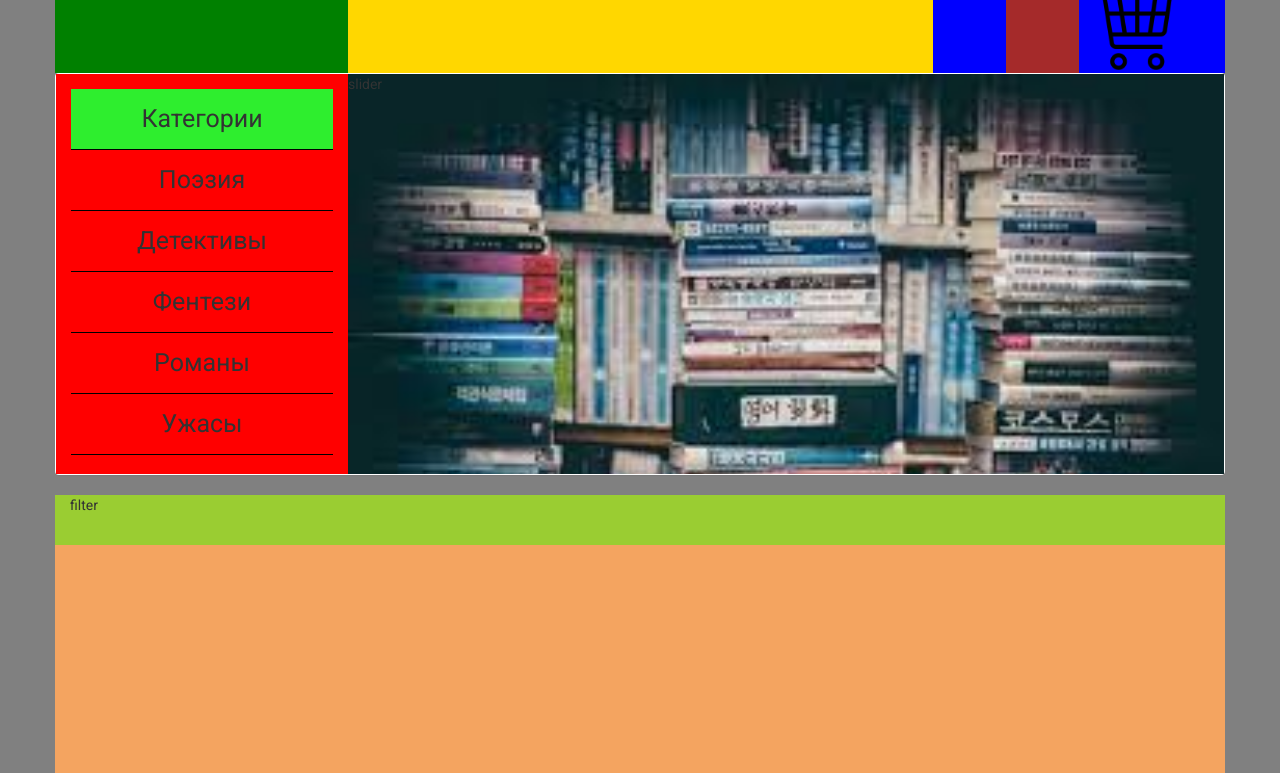
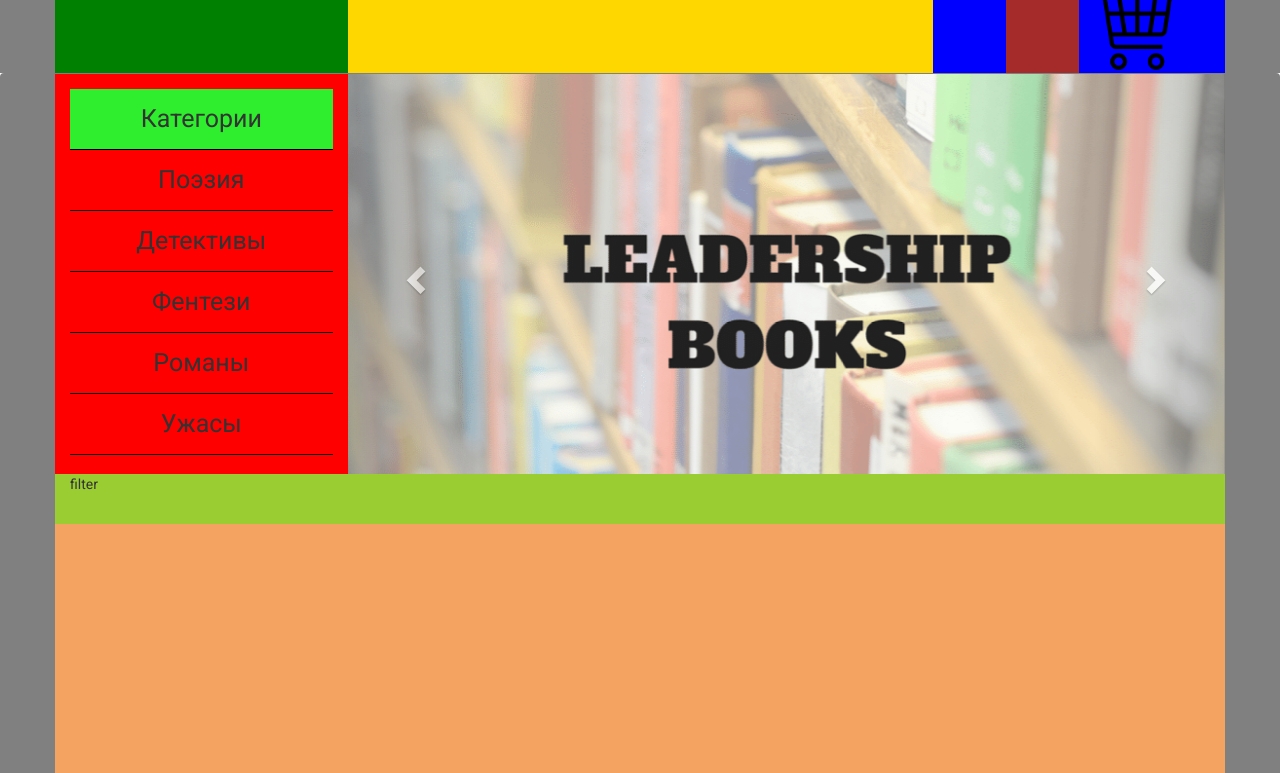
Before and after one commit to dmitriyamelchenko/Books-magazine, a plain HTML site: page index.html in a window 1280 px wide. Shown: the part 27-800 px from the top of the page. Drawn offline with nearby package versions, Linux system fonts and the light colour scheme; no server answers.

```diff
--- a/css/style.css
+++ b/css/style.css
@@ -1,6 +1,6 @@
 * {
     margin:0;
-    padding: 0;
+    padding:0;
     font-family: 'Roboto';
 }
 
@@ -30,6 +30,8 @@
 }
 .basketPanel:hover{
     cursor: hand;
+    height: 600px;
+    width: 100%;
 }
 .basketPanel{
     width: 100%;
@@ -81,11 +83,12 @@
 
 /* <<<<<<<<Slider>>>>>> */
 .slider{
-    background-image: url(../img/slider.jpeg);
-    background-size: cover;
+    padding: 0;
+}
+.carousel {
+    width: 877px;
     height: 400px;
-    margin: 0;
-    padding: 0;
+    overflow: hidden;
 }
 
 /* <<<<<<Filters>>>>>>>>> */
@@ -94,12 +97,11 @@
     height: 50px;
 }
 
-
 /*<<<<<<<<<<<<<<<<<<<<<<<Content>>>>>>>>>>>>>>>>>>>> */
 .content{
     background: sandybrown;
     height: 750px;
-    overflow: hidden;
+    overflow: auto;
 }
 
 
--- a/index.html
+++ b/index.html
@@ -19,7 +19,6 @@
                     <input id="search" placeholder="title or author">
                     <button id="button" type="button">click me</button>
                 </div>
-                <!--<div class="col-lg-6 header-search">header-search</div>-->
                 <div class="col-lg-3 header-user-panel">
                     <div class="col-lg-3"></div>
                     <div class="col-lg-3 user"></div>
@@ -30,9 +29,9 @@
         </div>
     </div>
 
-    <div class="main">
+    <div class="main panel">
         <div class="container">
-            <div class="row panel">
+            <div class="row ">
                 <div class="col-lg-3 nav">
                     <ul class = "nav-category">
                         <li>Категории</li>
@@ -43,7 +42,24 @@
                         <li>Ужасы</li>
                     </ul>
                 </div>
-                <div class="col-lg-9 slider">slider</div>
+                <div class="col-lg-9 slider">
+                    <div class="carousel slide" data-ride="Carousel" id="featured">
+                        <ol class="carousel-indicators"></ol>
+                        <div class="carousel-inner">
+                            <div class="item active"><img src="img/1.png" alt="leadership"></div>
+                            <div class="item"><img src="img/2.jpg" alt="children"></div>
+                            <div class="item"><img src="img/3.jpg" alt="mess"></div>
+                            <div class="item"><img src="img/4.jpg" alt="grocery"></div>
+                        </div>
+
+                        <a class="left carousel-control" href="#featured" role="button" data-slide="prev">
+                            <span class="glyphicon glyphicon-chevron-left"></span>
+                        </a>
+                        <a class="right carousel-control" href="#featured" role="button" data-slide="next">
+                            <span class="glyphicon glyphicon-chevron-right"></span>
+                        </a>
+                    </div>
+                </div>
             </div>
             <div class="row">
                 <div class="col-lg-12 filter">filter</div>
@@ -67,6 +83,9 @@
         </div>
     </div>
     <script src="./libs/jquery-3.2.1.min.js"></script>
+    <!--<script src="https://ajax.googleapis.com/ajax/libs/jquery/1.12.4/jquery.min.js"></script> Ahmets slider-->
+    <script src="https://maxcdn.bootstrapcdn.com/bootstrap/3.3.7/js/bootstrap.min.js" integrity="sha384-Tc5IQib027qvyjSMfHjOMaLkfuWVxZxUPnCJA7l2mCWNIpG9mGCD8wGNIcPD7Txa" crossorigin="anonymous"></script>
+    <script src ='js/jsAxmet.js' defer></script>
     <script src ='./js/jsDima.js' defer></script>
     <script src ='./js/jsVova.js' defer></script>
     <script src ='./js/jsVitya.js' defer></script>
```
Also changed, not shown: img/1.png (added), img/2.jpg (added), img/3.jpg (added), img/4.jpg (added), 1 other file.
